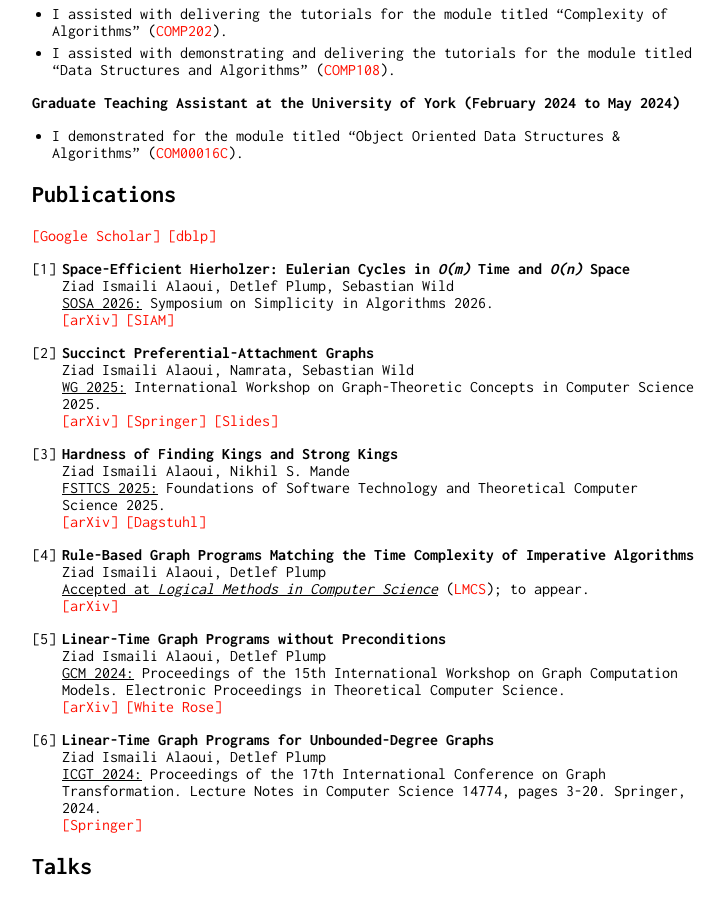
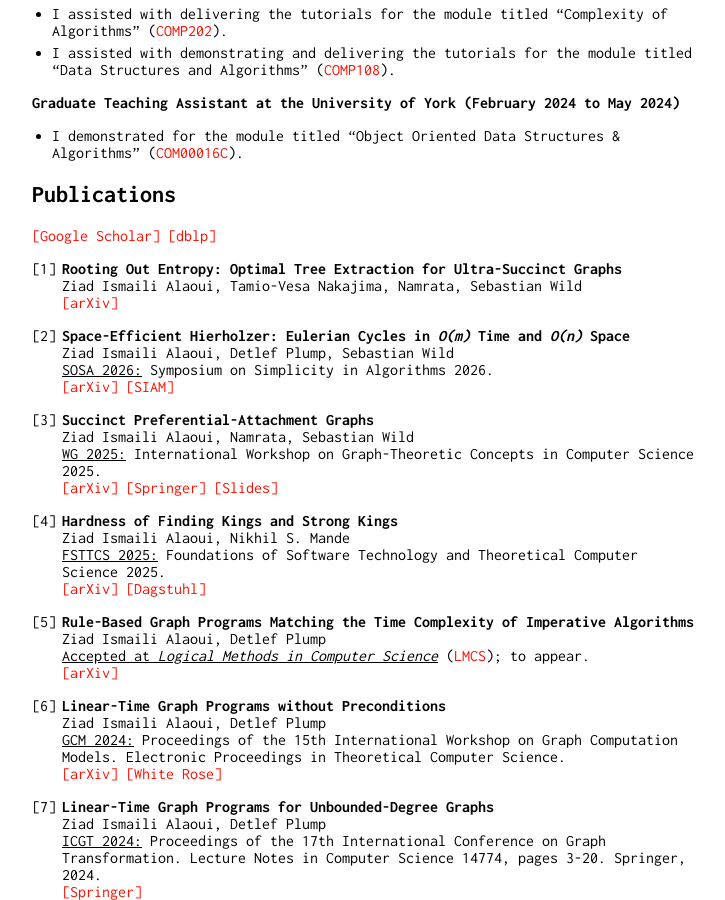
Before and after one commit to ismaili-ziad/me, a Jekyll site: the page built from index.md, in a window 1280 px wide and 900 px high, scrolled down 810 px. Shown: the whole window, without its empty margins (258-983 px from the left). Built offline with Jekyll 4.4.1, drawn with Linux system fonts in a browser that asks for light colours; our own code applies the rules of GitHub Pages for plain Markdown files.

Commit message:
Update index.md

```diff
--- a/index.md
+++ b/index.md
@@ -32,32 +32,36 @@ I am also a doctoral student at Marburg University (Germany) via a cotutelle pro
 
 [[Google Scholar]](https://scholar.google.co.uk/citations?user=ubrIbOoAAAAJ) [[dblp]](https://dblp.org/pid/380/9753.html)
 
-1. **Space-Efficient Hierholzer: Eulerian Cycles in *O(m)* Time and *O(n)* Space**<br>
+1. **Rooting Out Entropy: Optimal Tree Extraction for Ultra-Succinct Graphs**<br>
+   Ziad Ismaili Alaoui, Tamio-Vesa Nakajima, Namrata, Sebastian Wild<br>
+   [[arXiv]](https://arxiv.org/pdf/2603.14649)
+
+2. **Space-Efficient Hierholzer: Eulerian Cycles in *O(m)* Time and *O(n)* Space**<br>
    Ziad Ismaili Alaoui, Detlef Plump, Sebastian Wild<br>
    <u>SOSA 2026:</u> Symposium on Simplicity in Algorithms 2026.<br>
    [[arXiv]](https://arxiv.org/pdf/2508.05251) [[SIAM]](https://epubs.siam.org/doi/epdf/10.1137/1.9781611978964.34)
 
-2. **Succinct Preferential-Attachment Graphs**<br>
+3. **Succinct Preferential-Attachment Graphs**<br>
    Ziad Ismaili Alaoui, Namrata, Sebastian Wild<br>
    <u>WG 2025:</u> International Workshop on Graph-Theoretic Concepts in Computer Science 2025.<br>
    [[arXiv]](https://arxiv.org/pdf/2506.21436) [[Springer]](https://link.springer.com/chapter/10.1007/978-3-032-11835-6_20) [[Slides]](https://www.ziadism.com/slides/Succinct_Preferential_Attachment_Graphs_WG25_Slides.pdf)
 
-3. **Hardness of Finding Kings and Strong Kings**<br>
+4. **Hardness of Finding Kings and Strong Kings**<br>
    Ziad Ismaili Alaoui, Nikhil S. Mande<br>
    <u>FSTTCS 2025:</u> Foundations of Software Technology and Theoretical Computer Science 2025.<br>
    [[arXiv]](https://arxiv.org/pdf/2504.19386) [[Dagstuhl]](https://drops.dagstuhl.de/storage/00lipics/lipics-vol360-fsttcs2025/LIPIcs.FSTTCS.2025.36/LIPIcs.FSTTCS.2025.36.pdf)
 
-4. **Rule-Based Graph Programs Matching the Time Complexity of Imperative Algorithms**<br>
+5. **Rule-Based Graph Programs Matching the Time Complexity of Imperative Algorithms**<br>
    Ziad Ismaili Alaoui, Detlef Plump<br>
    <u>Accepted at <i>Logical Methods in Computer Science</i></u> ([LMCS](https://lmcs.episciences.org/)); to appear.<br>
    [[arXiv]](https://arxiv.org/pdf/2501.09144)
 
-5. **Linear-Time Graph Programs without Preconditions**<br>
+6. **Linear-Time Graph Programs without Preconditions**<br>
    Ziad Ismaili Alaoui, Detlef Plump<br>
    <u>GCM 2024:</u> Proceedings of the 15th International Workshop on Graph Computation Models. Electronic Proceedings in Theoretical Computer Science.<br>
    [[arXiv]](https://arxiv.org/pdf/2503.20465) [[White Rose]](https://eprints.whiterose.ac.uk/id/eprint/225168/1/paper.pdf)
 
-6. **Linear-Time Graph Programs for Unbounded-Degree Graphs**<br>
+7. **Linear-Time Graph Programs for Unbounded-Degree Graphs**<br>
    Ziad Ismaili Alaoui, Detlef Plump<br>
    <u>ICGT 2024:</u> Proceedings of the 17th International Conference on Graph Transformation. Lecture Notes in Computer Science 14774, pages 3-20. Springer, 2024.<br>
    [[Springer]](https://link.springer.com/chapter/10.1007/978-3-031-64285-2_1)
```
